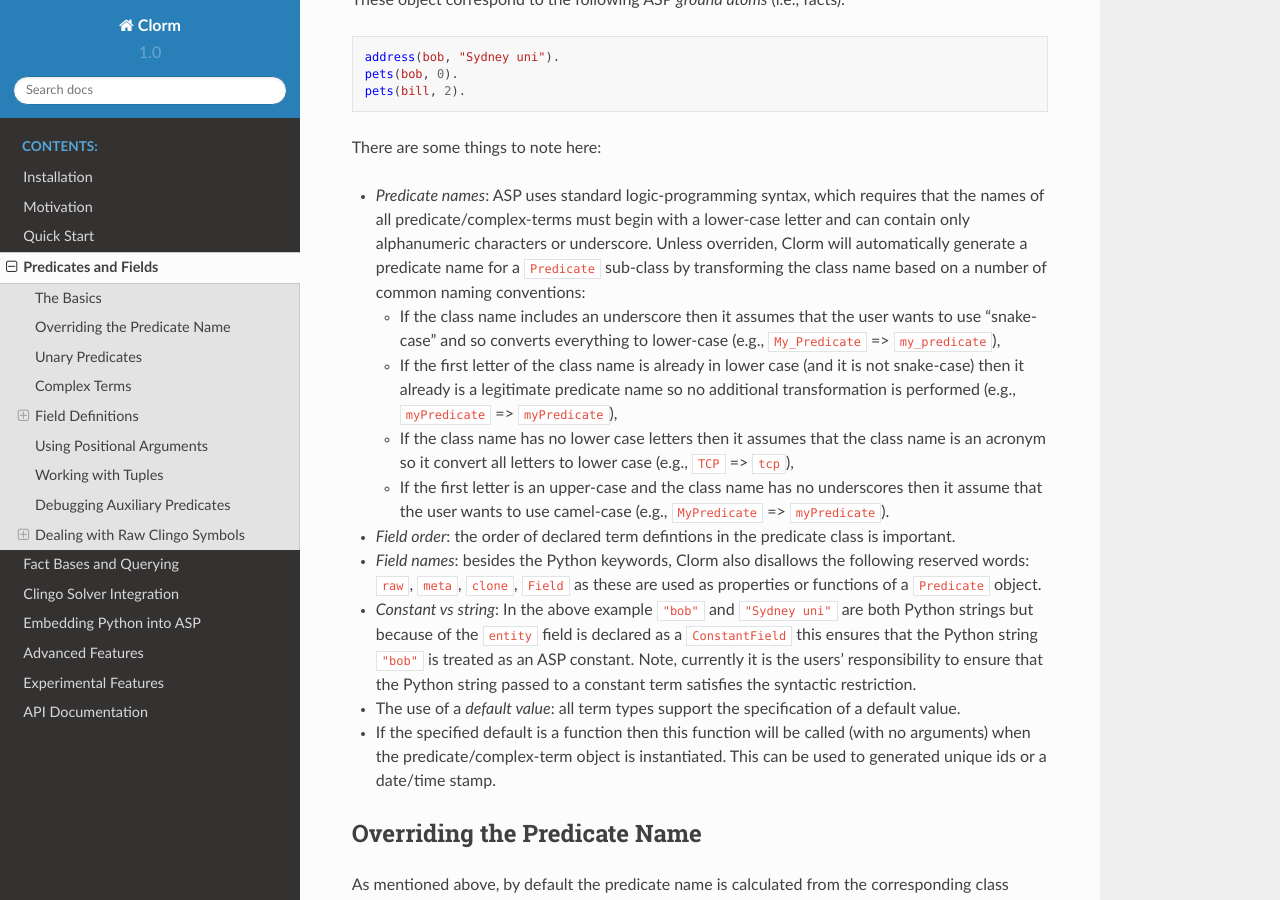
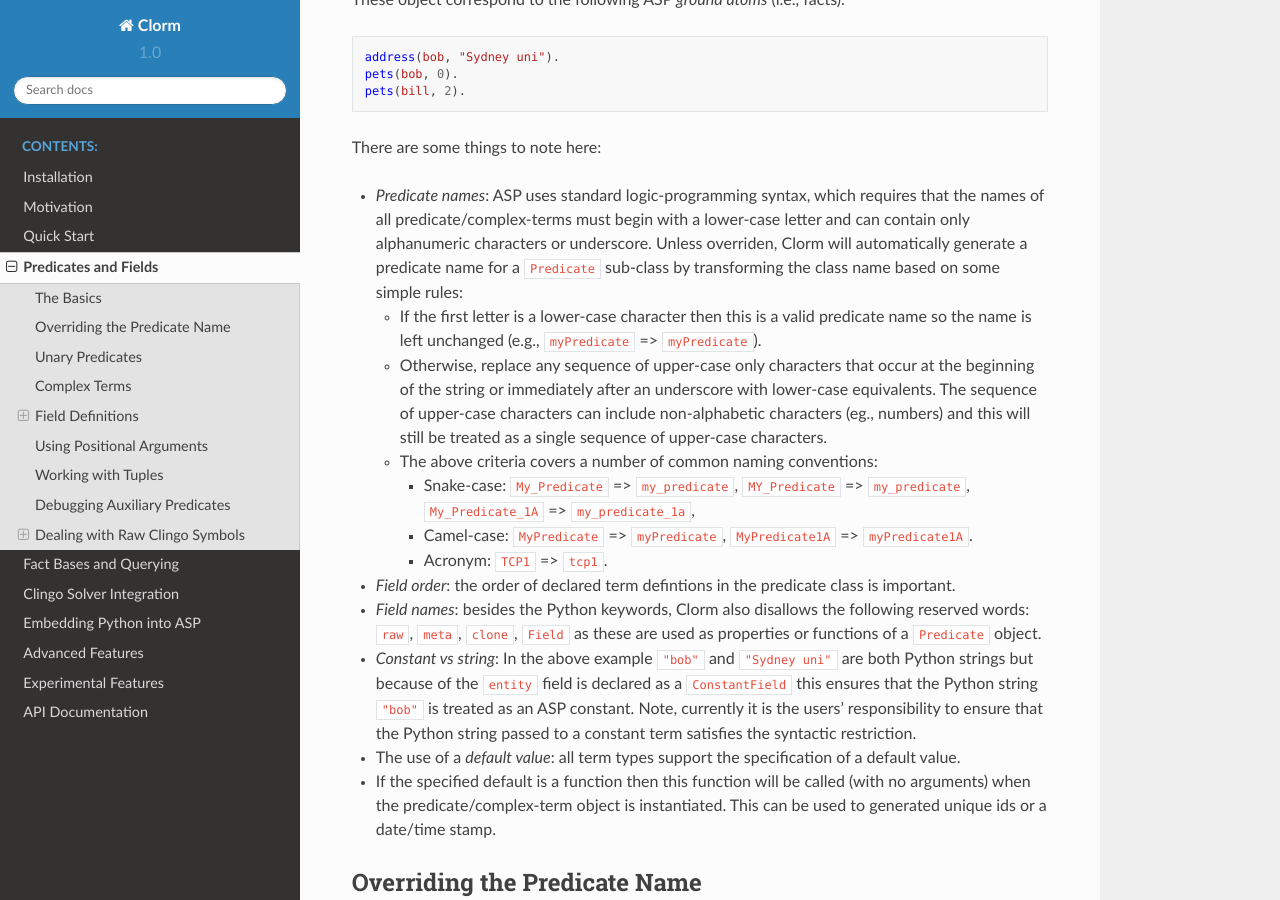
Before and after one commit to potassco/clorm, a Sphinx documentation site: the page built from docs/clorm/predicate.rst, in a window 1280 px wide and 900 px high, scrolled down 1322 px. Built offline with Sphinx 7.4.7 and the Read the Docs theme 2.0.0, drawn with Linux system fonts in a browser that asks for light colours.

Commit message:
Tweak calculation of automatically generated predicate name.
If first letter is lower-case then do nothing. Otherwise, replace any sequence of
upper-case only characters that occur at the beginning of the string or
immediately after an underscore with lower-case equivalents. The sequence of
upper-case characters can include non-alphabetic characters (eg., numbers) and
this will still be treated as a single sequence of upper-case characters.

The above covers basic naming conventions: camel-case, snake-case, and acronyms.

```diff
--- a/docs/clorm/predicate.rst
+++ b/docs/clorm/predicate.rst
@@ -75,36 +75,45 @@ There are some things to note here:
   that the names of all predicate/complex-terms must begin with a lower-case
   letter and can contain only alphanumeric characters or underscore. Unless
   overriden, Clorm will automatically generate a predicate name for a
-  ``Predicate`` sub-class by transforming the class name based on a number of
-  common naming conventions:
+  ``Predicate`` sub-class by transforming the class name based on some simple rules:
 
-  * If the class name includes an underscore then it assumes that the user wants
-    to use "snake-case" and so converts everything to lower-case (e.g.,
-    ``My_Predicate`` => ``my_predicate``),
-  * If the first letter of the class name is already in lower case (and it is
-    not snake-case) then it already is a legitimate predicate name so no
-    additional transformation is performed (e.g., ``myPredicate`` =>
-    ``myPredicate``),
-  * If the class name has no lower case letters then it assumes that the class
-    name is an acronym so it convert all letters to lower case (e.g., ``TCP`` =>
-    ``tcp``),
-  * If the first letter is an upper-case and the class name has no underscores
-    then it assume that the user wants to use camel-case (e.g., ``MyPredicate``
-    => ``myPredicate``).
+  * If the first letter is a lower-case character then this is a valid predicate
+    name so the name is left unchanged (e.g., ``myPredicate`` =>
+    ``myPredicate``).
+
+  * Otherwise, replace any sequence of upper-case only characters that occur at
+    the beginning of the string or immediately after an underscore with
+    lower-case equivalents. The sequence of upper-case characters can include
+    non-alphabetic characters (eg., numbers) and this will still be treated as a
+    single sequence of upper-case characters.
+
+  * The above criteria covers a number of common naming conventions:
+
+    * Snake-case: ``My_Predicate`` => ``my_predicate``, ``MY_Predicate`` =>
+      ``my_predicate``, ``My_Predicate_1A`` => ``my_predicate_1a``,
+
+    * Camel-case: ``MyPredicate`` => ``myPredicate``, ``MyPredicate1A`` =>
+      ``myPredicate1A``.
+
+    * Acronym: ``TCP1`` => ``tcp1``.
 
 * *Field order*: the order of declared term defintions in the predicate
   class is important.
+
 * *Field names*: besides the Python keywords, Clorm also disallows the following
   reserved words: ``raw``, ``meta``, ``clone``, ``Field`` as these are used as
   properties or functions of a ``Predicate`` object.
+
 * *Constant vs string*: In the above example ``"bob"`` and ``"Sydney uni"`` are
   both Python strings but because of the ``entity`` field is declared as a
   ``ConstantField`` this ensures that the Python string ``"bob"`` is treated as
   an ASP constant. Note, currently it is the users' responsibility to ensure
   that the Python string passed to a constant term satisfies the syntactic
   restriction.
+
 * The use of a *default value*: all term types support the specification of a
   default value.
+
 * If the specified default is a function then this function will be called (with
   no arguments) when the predicate/complex-term object is instantiated. This can
   be used to generated unique ids or a date/time stamp.
```
Also changed, not shown: 2 other files.
